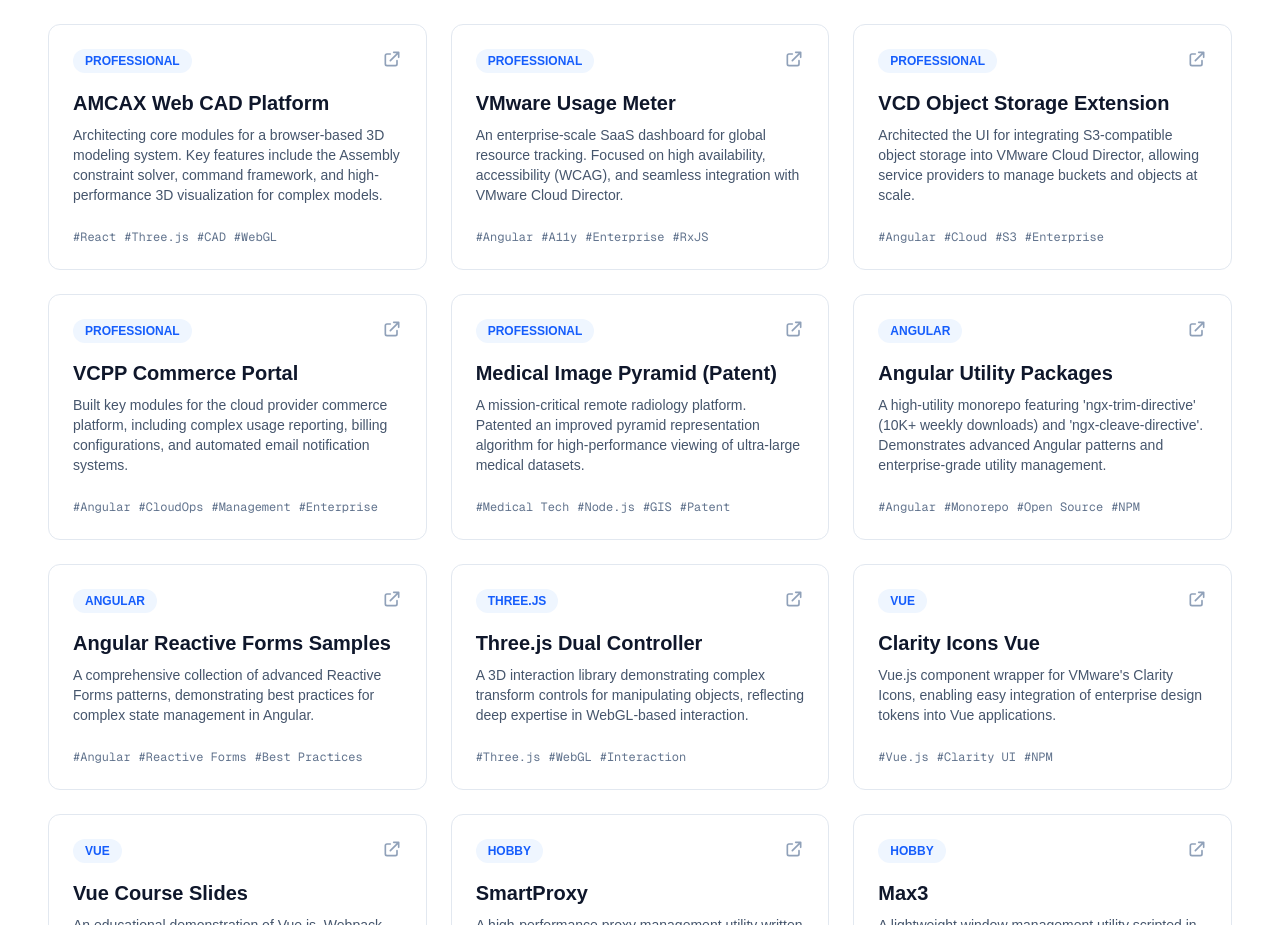
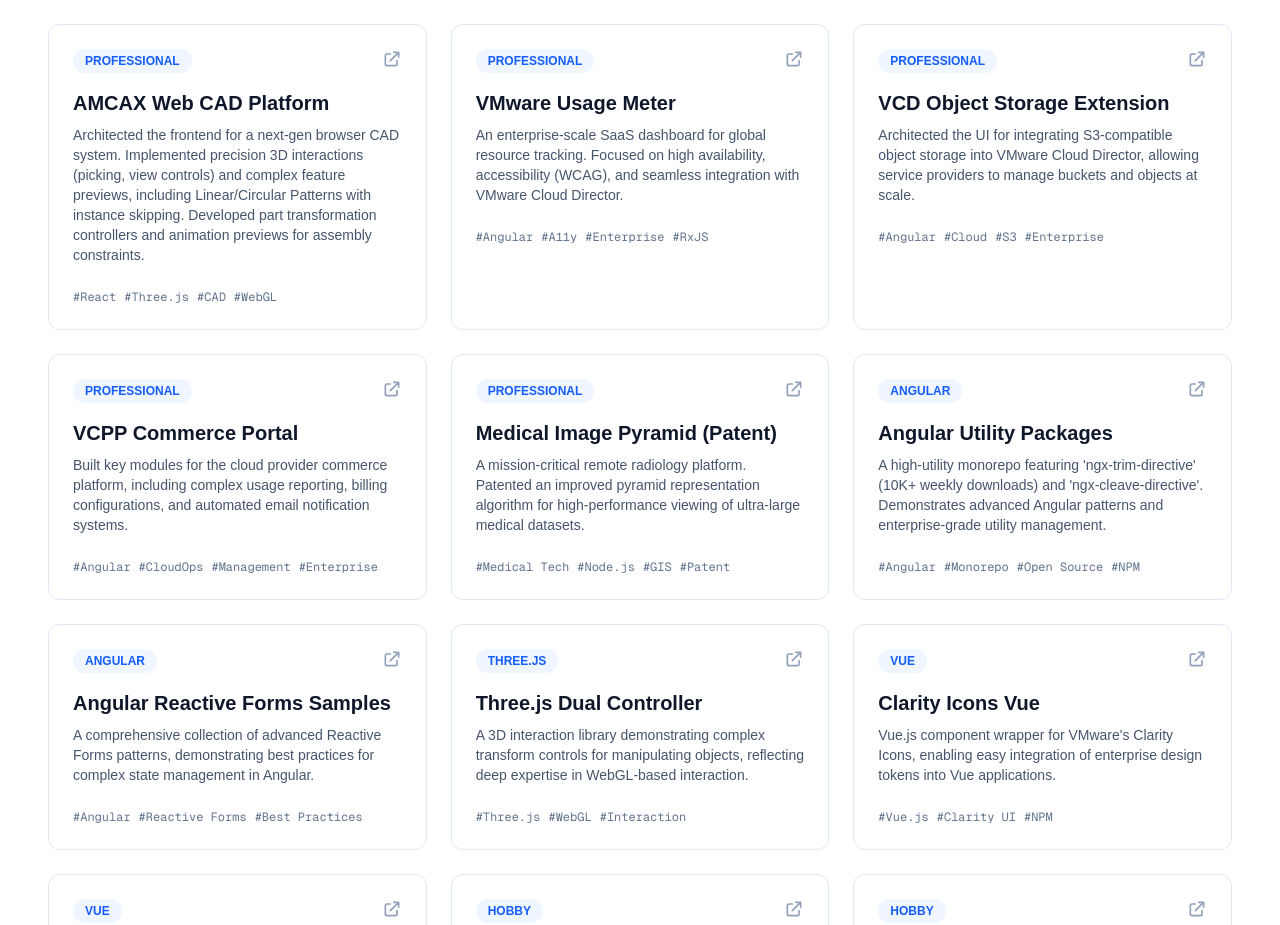
Before and after one commit to KingMario/KingMario.github.io, a Next.js app: page / in a window 1280 px wide. Shown: the part 2880-3805 px from the top of the page. Built offline with nearby package versions, Linux system fonts and the light colour scheme.

Commit message:
feat: enhance project description for AMCAX Web CAD Platform with detailed features and updated URL

```diff
--- a/src/data/portfolio.ts
+++ b/src/data/portfolio.ts
@@ -60,8 +60,8 @@
   {
     name: "AMCAX Web CAD Platform",
     description:
-      "Architecting core modules for a browser-based 3D modeling system. Key features include the Assembly constraint solver, command framework, and high-performance 3D visualization for complex models.",
-    url: "https://next.amcax.net",
+      "Architected the frontend for a next-gen browser CAD system. Implemented precision 3D interactions (picking, view controls) and complex feature previews, including Linear/Circular Patterns with instance skipping. Developed part transformation controllers and animation previews for assembly constraints.",
+    url: "https://amcax.net/col.jsp?id=1207",
     tags: ["React", "Three.js", "CAD", "WebGL"],
     category: "Professional",
   },
```
